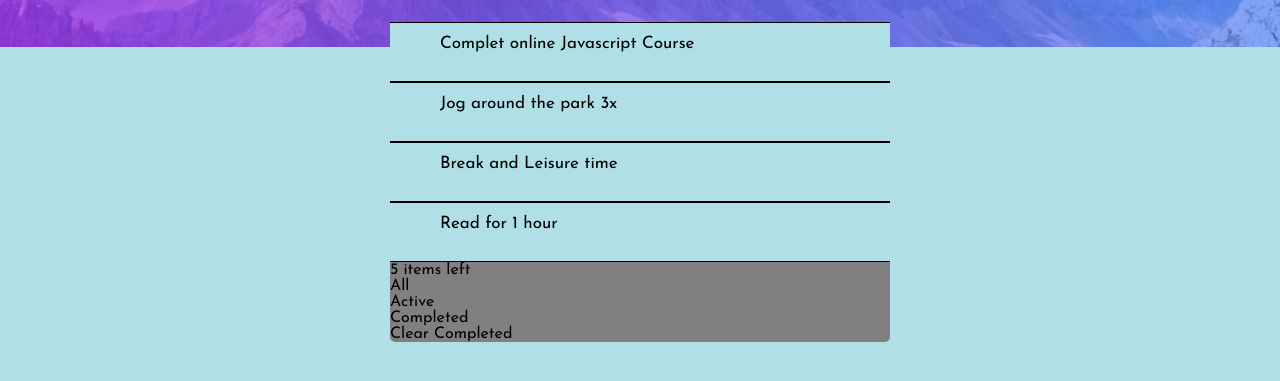
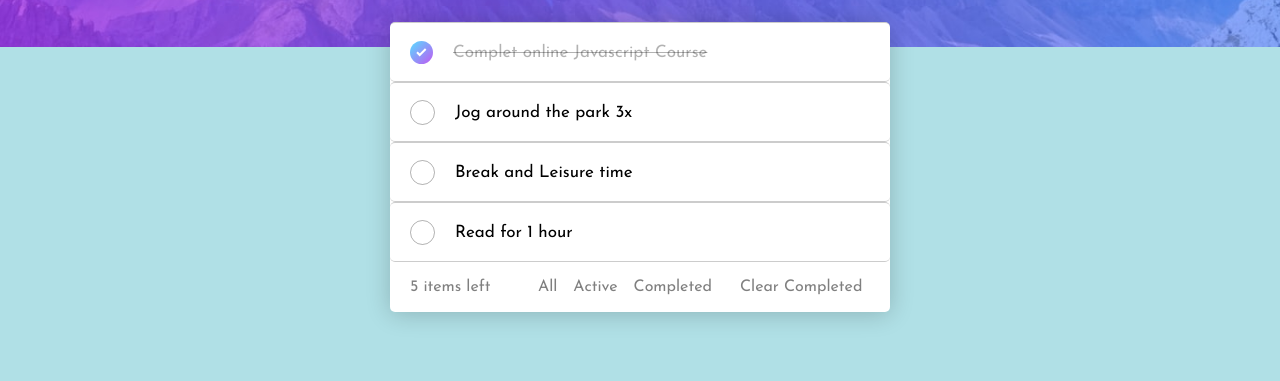
Before and after one commit to femmytedrey/Frontend-Mentor-Challenge, a plain HTML site: page index.html in a window 1280 px wide. Shown: the part 233-614 px from the top of the page. Drawn offline with Linux system fonts and the light colour scheme.

Commit message:
in progress

```diff
--- a/index.html
+++ b/index.html
@@ -30,10 +30,11 @@
                 <div class="bottom">
                     <div class="list">
                         <ul>
-                            <li>Complet online Javascript Course</li>
+                            <li class="checked">Complet online Javascript Course</li>
                             <li>Jog around the park 3x</li>
                             <li>Break and Leisure time</li>
                             <li>Read for 1 hour</li>
+
                         </ul>
                     </div>
                     <div class="bottomNav">
@@ -41,9 +42,9 @@
                             <p class="leftitem">5 items left</p>
                         </div>
                         <div class="bottomNav2">
-                            <div class="all">All</div>
-                            <div class="active">Active</div>
-                            <div class="completed">Completed</div>
+                            <div class="bottomNav2content">All</div>
+                            <div class="bottomNav2content">Active</div>
+                            <div class="bottomNav2content">Completed</div>
                         </div>
                         <div class="bottomNav3">
                             <p class="clear">Clear Completed</p>
--- a/script.js
+++ b/script.js
@@ -10,3 +10,15 @@ sun.addEventListener('click', () => {
     moon.style.display = 'block';
     sun.style.display = 'none';
 });
+
+const inputElement = document.getElementById('input-box');
+
+inputElement.addEventListener('keydown', (event) => {
+    if (event.key === 'Enter') {
+        event.preventDefault();
+
+        // Your submission logic here
+        console.log('Input submitted with value:', inputElement.value);
+        inputElement.value = ''
+    }
+});
--- a/style.css
+++ b/style.css
@@ -120,25 +120,118 @@ input{
 }
 
 .bottom{
-    height: 70%;
     width: 100%;
-    background: gray;
+    background: white;
     border-radius: 5px;
     display: flex;
     flex-direction: column;
     /* padding: 20px; */
+    box-shadow: 0 2px 25px rgba(0, 0, 0, 0.2);
 }
 ul li{
     list-style-type: none;
     font-size: 17px;
     height: 60px;
-    background: powderblue;
-    border-top: 1px solid black;
-    border-bottom: 1px solid black;
-    padding: 12px 8px 12px 50px;
+    /* background: green; */
+    border-top: 1px solid rgb(0, 0, 0, 0.2);
+    border-bottom: 1px solid rgb(0, 0, 0, 0.2);
+    padding: 12px 8px 12px 20px;
     user-select: none;
-    cursor: pointer;
+    /* cursor: pointer; */
     position: relative;
     /* color: var(--dark-text-color); */
     color: var(--text-color1);
+    display: flex;
+    align-items: center;
+    border-radius: 5px;
+    position: relative;
 }
+
+ul li::before{
+    content: "";
+    height: 23px;
+    width: 23px;
+    border: 1px solid rgb(0, 0, 0, 0.3);
+    border-radius: 50%;
+    margin-right: 20px;
+}
+ul li:hover::before{
+    border: none;
+    background-image: url(images/unchecked\ border.svg);
+    background-position: center;
+    background-size: cover;
+    background-repeat: no-repeat;
+
+}
+ul li:hover::after{
+    content: url(images/icon-cross.svg);
+    position: absolute;
+    right: 0px;
+    margin-right: 20px;
+    cursor: pointer;
+}
+ul li.checked{
+    color: rgb(0, 0, 0, 0.3);
+    text-decoration: line-through;
+}
+ul li.checked::before{
+    content: url(images/icon-check.svg);
+    display: flex;
+    justify-content: center;
+    align-items: center;
+    background: linear-gradient(135deg, #57ddff, #c058f3);
+    border: none;
+}
+
+.bottomNav{
+    display: flex;
+    height: 50px;
+    width: 100%;
+}
+
+.bottomNav1{
+    width: 120px;
+    padding-left: 20px;
+    display: flex;
+    align-items: center;
+}
+
+.leftitem{
+    font-size: 16px;
+    cursor: pointer;
+    color: rgba(0, 0, 0, 0.5);
+}
+.leftitem:hover{
+    color: black
+}
+.bottomNav2{
+    flex: 1;
+    display: flex;
+    align-items: center;
+    justify-content: space-around;
+    padding-left: 20px;
+    padding-right: 20px;
+}
+.bottomNav2content{
+    font-size: 16px;
+    cursor: pointer;
+    color: rgba(0, 0, 0, 0.5);
+}
+.bottomNav2content:hover{
+    color: black;
+}
+.bottomNav3{
+    display: flex;
+    align-items: center;
+    width: 150px;
+    padding-right: 20px;
+}
+.clear{
+    font-size: 16px;
+    cursor: pointer;
+    color: rgba(0, 0, 0, 0.5);
+
+}
+.clear:hover{
+    color: black;
+}
```
Also changed, not shown: images/unchecked border.svg (added).
